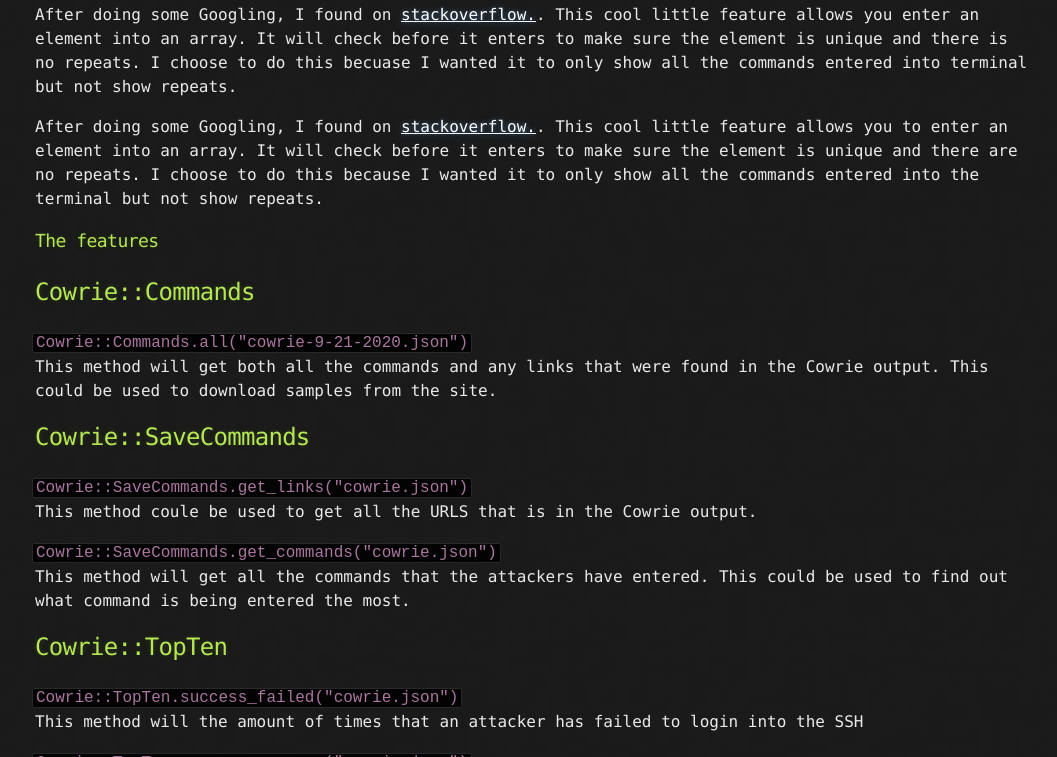
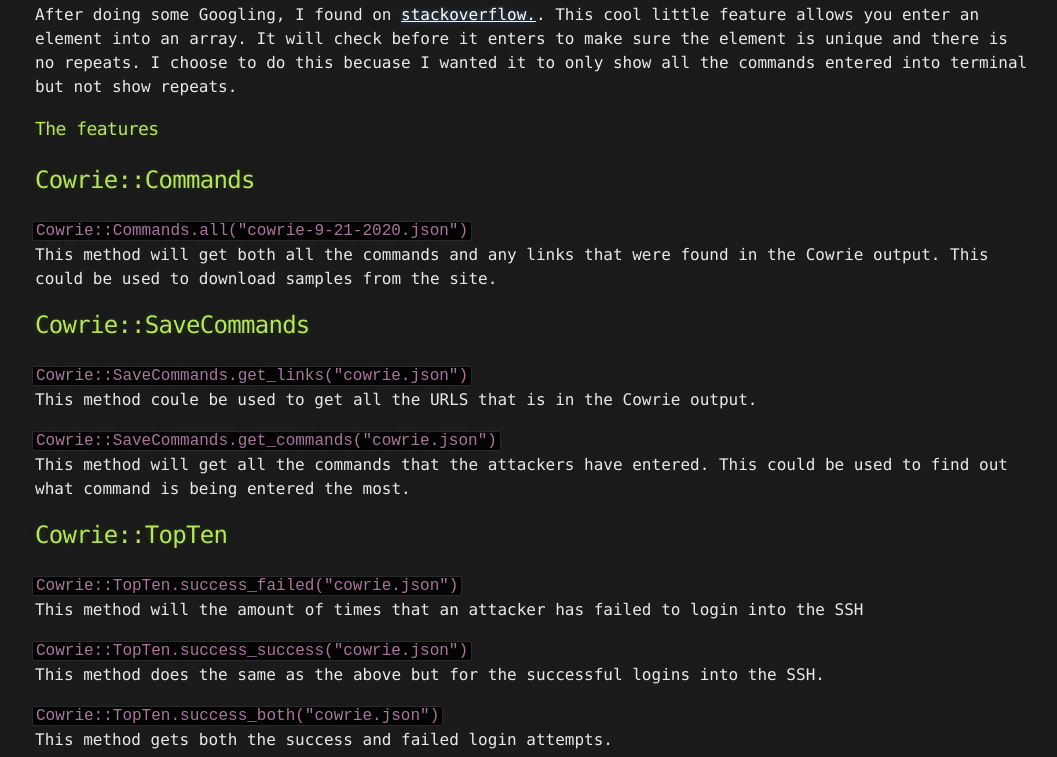
Before and after one commit to Michael-Meade/MinerFind, a Jekyll site: the page built from Projects/cowrie_log.md, in a window 1280 px wide and 900 px high, scrolled down 1865 px, cut to the strip 143-900 px from the top of the window. Shown: the whole strip, without its empty margins (105-1162 px from the left). Built offline with Jekyll 4.4.1, drawn with Linux system fonts in a browser that asks for light colours; our own code applies the rules of GitHub Pages for plain Markdown files; the repository's description, which GitHub fills in, is left out.

Commit message:
Update cowrie_log.md

```diff
--- a/Projects/cowrie_log.md
+++ b/Projects/cowrie_log.md
@@ -24,8 +24,6 @@ After I get the whole idea working as a whole is when I start to pretty up the c
 <img src="https://i.imgur.com/L3lAL1v.png" width="400" height="350"><br>
 After doing some Googling, I found on <a href="https://stackoverflow.com/questions/14004325/add-element-to-an-array-if-its-not-there-already">stackoverflow.</a>. This cool little feature allows you enter an element into an array. It will check before it enters to make sure the element is unique and there is no repeats. I choose to do this becuase I wanted it to only show all the commands entered into terminal but not show repeats.
 
-
-After doing some Googling, I found on <a href="https://stackoverflow.com/questions/14004325/add-element-to-an-array-if-its-not-there-already">stackoverflow.</a>. This cool little feature allows you to enter an element into an array. It will check before it enters to make sure the element is unique and there are no repeats. I choose to do this because I wanted it to only show all the commands entered into the terminal but not show repeats.
 
 ### The features
 
```
